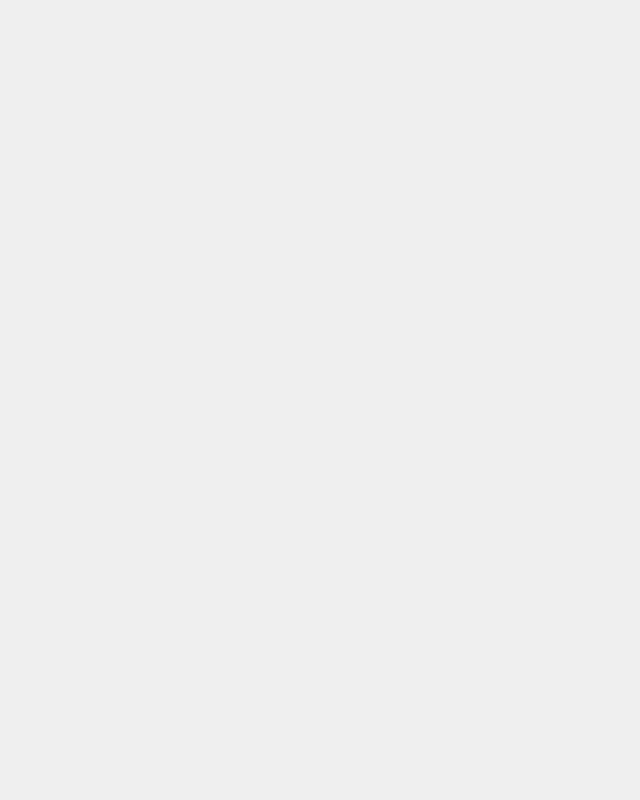
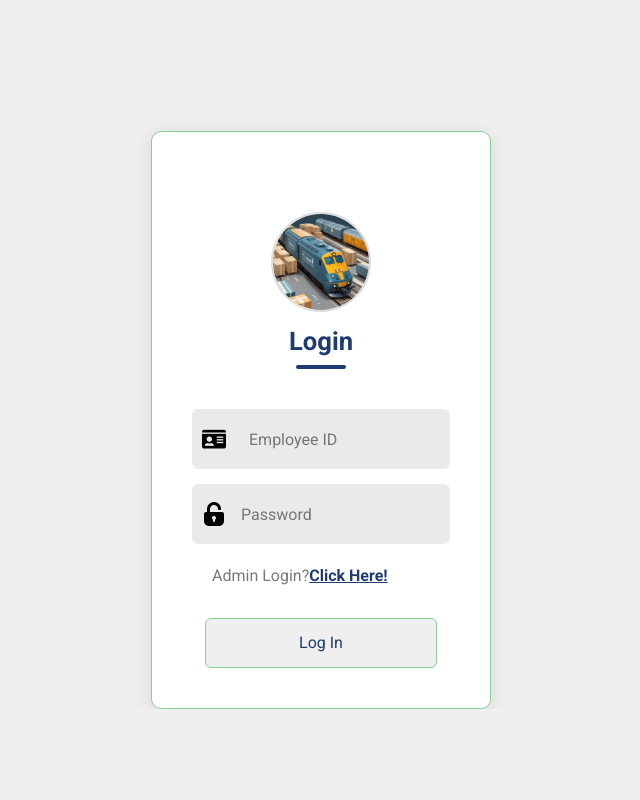
Before and after one commit to ParcelManagment/Website_Frontend, a React (Create React App) app in the folder Parcel_Management_System/: page / in a window 1280 px wide. Shown: the part 3980-4780 px from the top of the page, without its empty margins (319-959 px from the left). After the commit the page ends 4689 px from the top, so only its background shows below. Built offline with nearby package versions, Linux system fonts and the light colour scheme.

Commit message:
update view

```diff
--- a/Parcel_Management_System/src/Components/ViewPage/ViewPage.css
+++ b/Parcel_Management_System/src/Components/ViewPage/ViewPage.css
@@ -186,8 +186,8 @@
 
   /* Adjusting the container's top margin and centering the table */
   .container {
-    margin-top: 10000px;
-    padding-top: 200px;
+    margin-top: 8000px;
+    padding-top: 100px;
     max-width: 1500px;
 
   }
```
